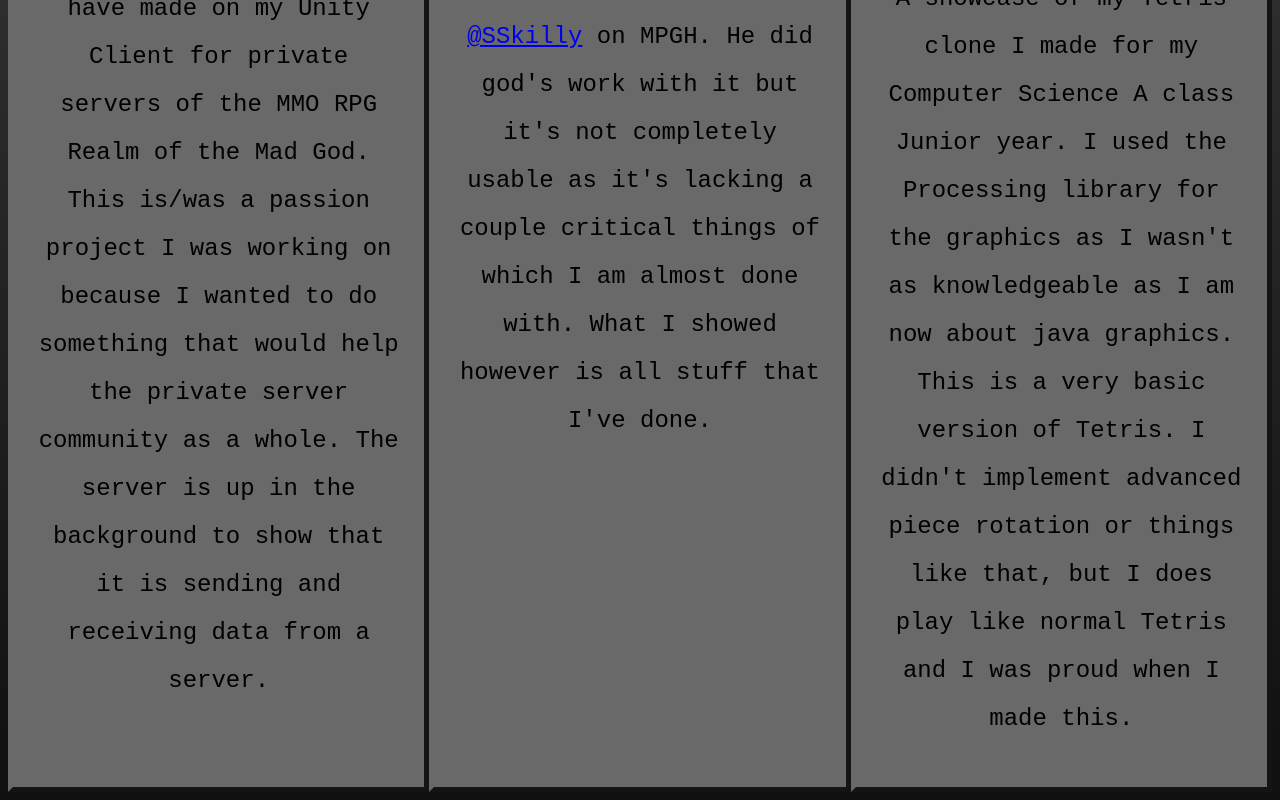
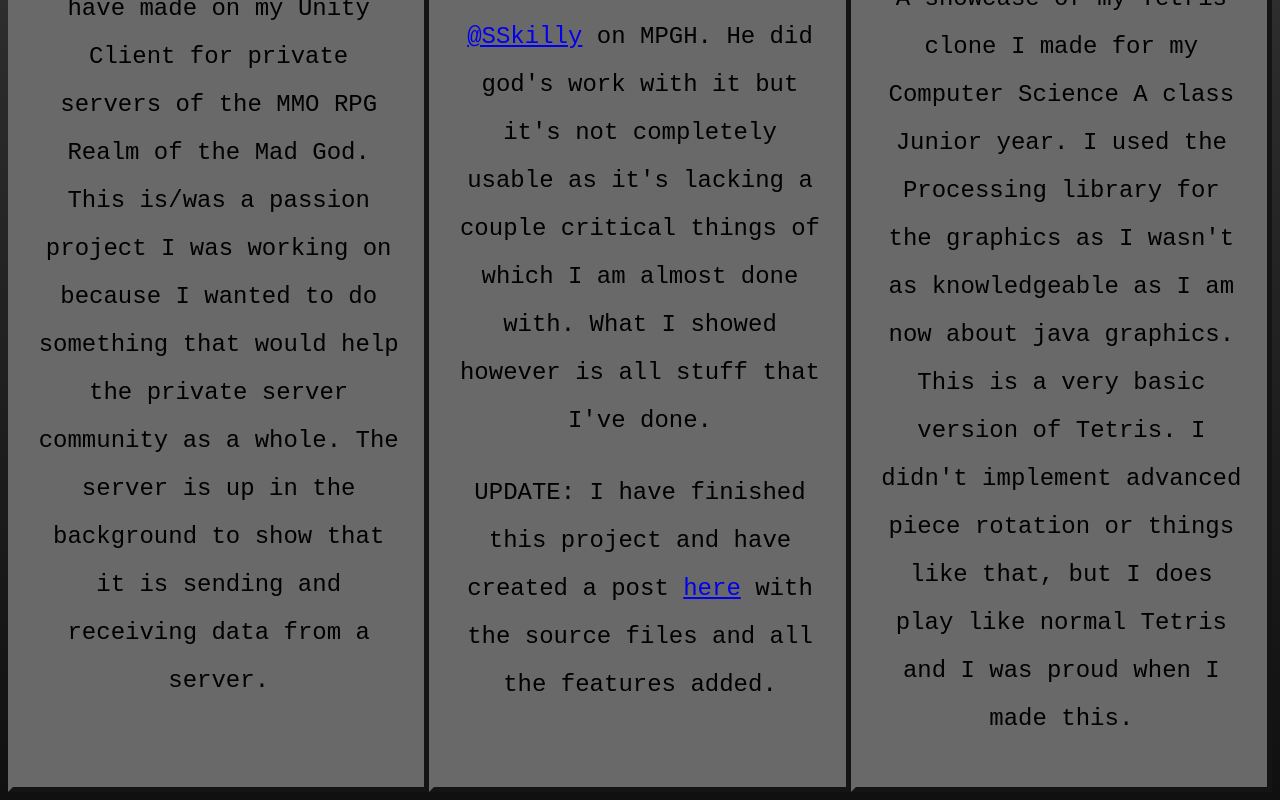
Before and after one commit to Schmutz02/Schmutz02.github.io, a plain HTML site: page index.html in a window 1280 px wide. Shown: the part 504-1304 px from the top of the page. Drawn offline with Linux system fonts and the light colour scheme.

Commit message:
Update index.html

```diff
--- a/index.html
+++ b/index.html
@@ -29,6 +29,9 @@
             <a href="https://www.mpgh.net/forum/member.php?u=5696486">@SSkilly</a> on MPGH. He did god's work with it
             but it's not completely usable as it's lacking a couple critical things of which I am almost done with.
             What I showed however is all stuff that I've done.</p>
+            <p>UPDATE: I have finished this project and have created a post
+            <a href="https://www.mpgh.net/forum/showthread.php?t=1523250&p=15007464#post15007464">here</a> with
+            the source files and all the features added.</p>
         </div>
         <div>
             <h1>CSA Final Project: Tetris</h1>
```
